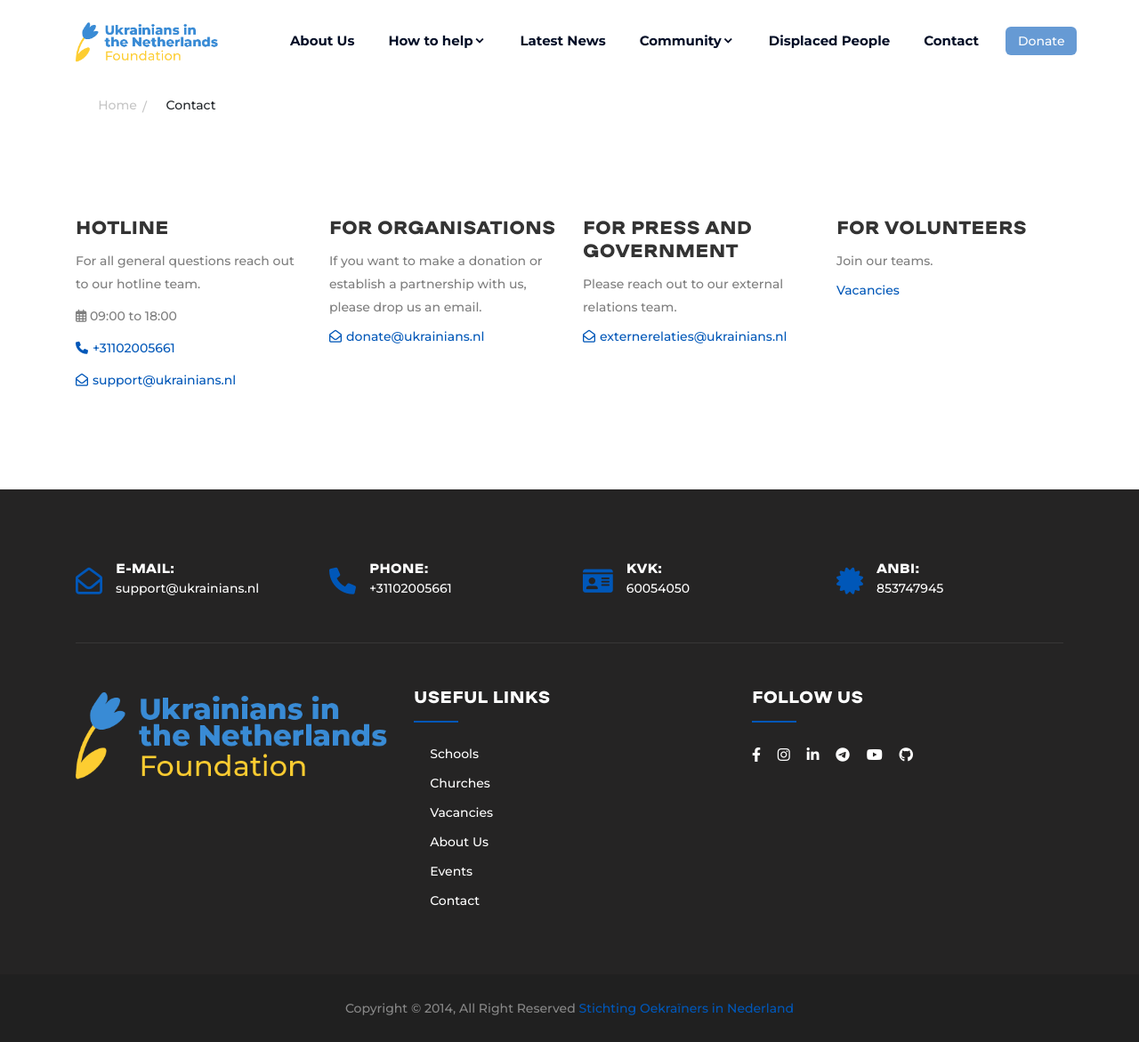
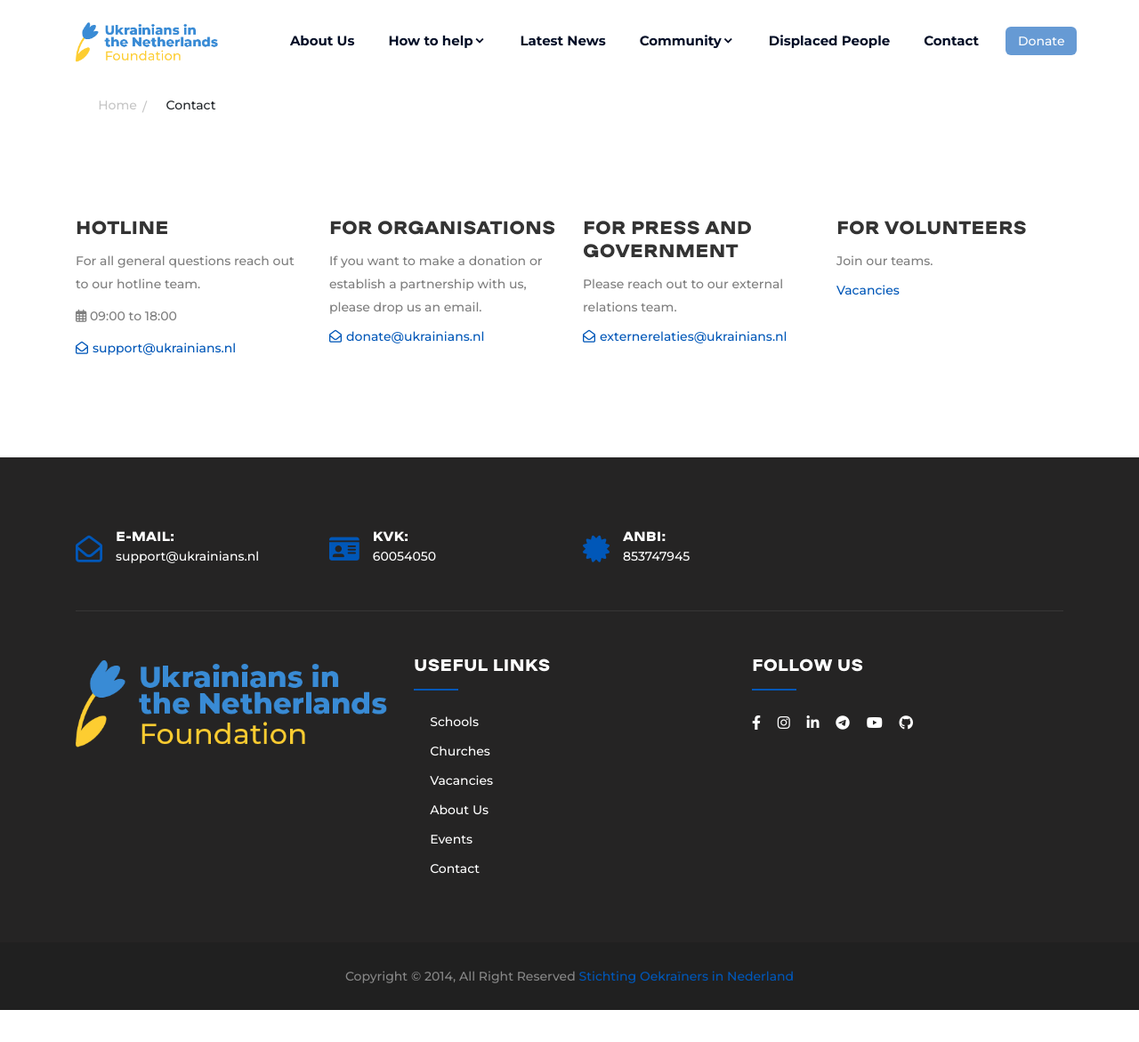
Before and after one commit to ua-nl/ua-nl.github.io, a Jekyll site: the page built from pages/contact.html, in a window 1280 px wide. Shown: the whole page at 89% size. Built offline with Jekyll 4.4.1, drawn with Linux system fonts in a browser that asks for light colours; a script that is not in the unit is left out; after the commit the page ends 1135 px from its top, so only the background shows below that.

Commit message:
phase out hotline phone

```diff
--- a/_config.yml
+++ b/_config.yml
@@ -30,8 +30,6 @@
   - aid
   - support
   - "2022"
-
-phone: "+31102005661"
 
 logo:
   en: "/assets/img/logo/logo-en.png"
--- a/_includes/footer.html
+++ b/_includes/footer.html
@@ -7,14 +7,6 @@
                         <i class="far fa-envelope-open"></i>
                         <div class="cta-text">
                             <h4>E-Mail:</h4><span><a href="mailto:{{ site.email }}">{{ site.email }}</a></span>
-                        </div>
-                    </div>
-                </div>
-                <div class="col-md-6 col-lg-3 mb-30">
-                    <div class="single-cta">
-                        <i class="fas fa-phone"></i>
-                        <div class="cta-text">
-                            <h4>Phone:</h4><span><a href="tel:{{ site.phone }}">{{ site.phone }}</a></span>
                         </div>
                     </div>
                 </div>
--- a/pages/contact.html
+++ b/pages/contact.html
@@ -12,7 +12,6 @@
                     <h4>Hotline</h4>
                     <p>For all general questions reach out to our hotline team.</p>
                     <p><i class="far fa-calendar-alt"></i>&nbsp;09:00 to 18:00</p>
-                    <p><a href="tel:{{ site.phone }}"><i class="fas fa-phone"></i>{{ site.phone }}</a>
                     <p><a href="mailto:{{ site.email }}"><i class="far fa-envelope-open"></i>{{ site.email }}</a></p>
                 </div>
             </div>
```
